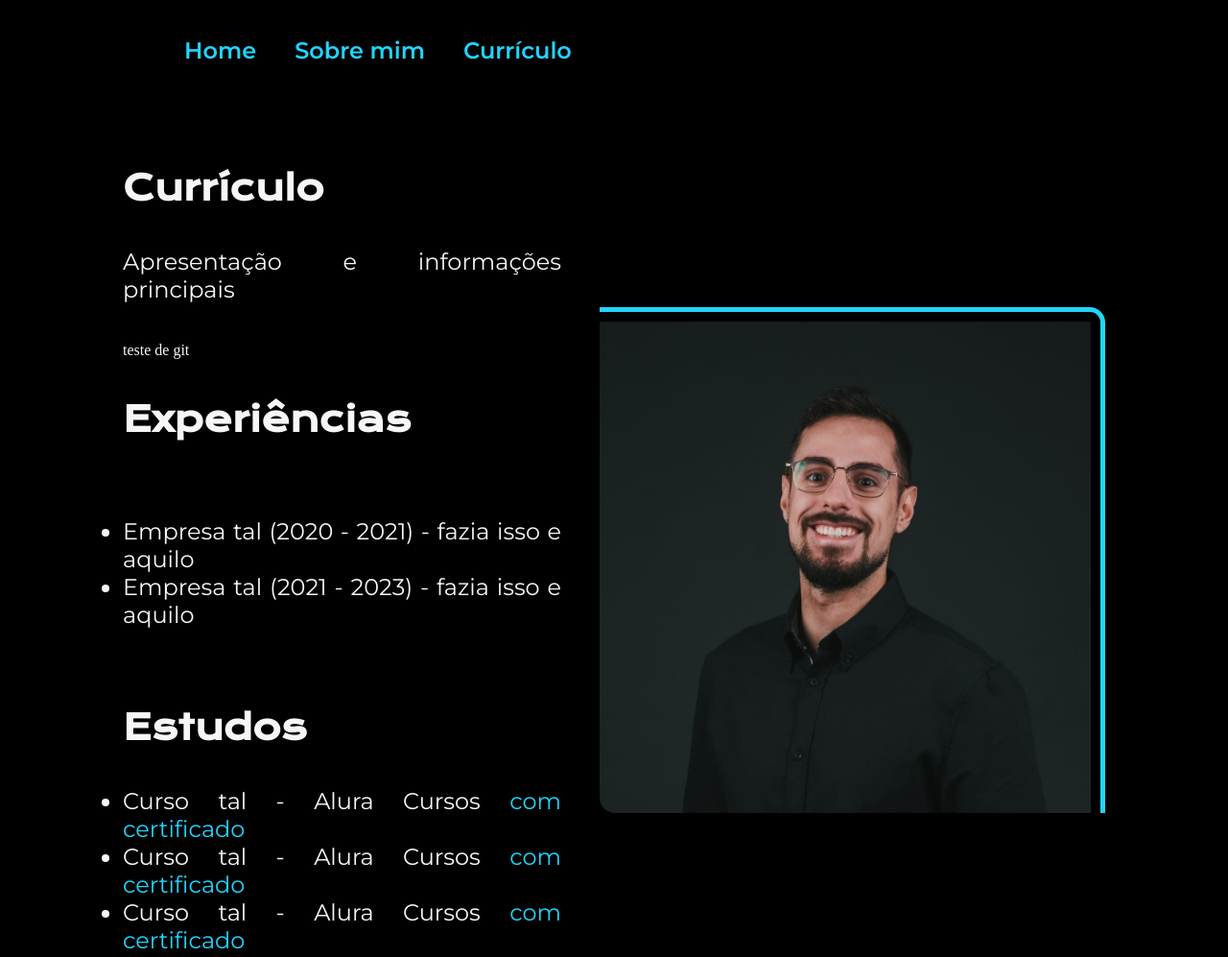
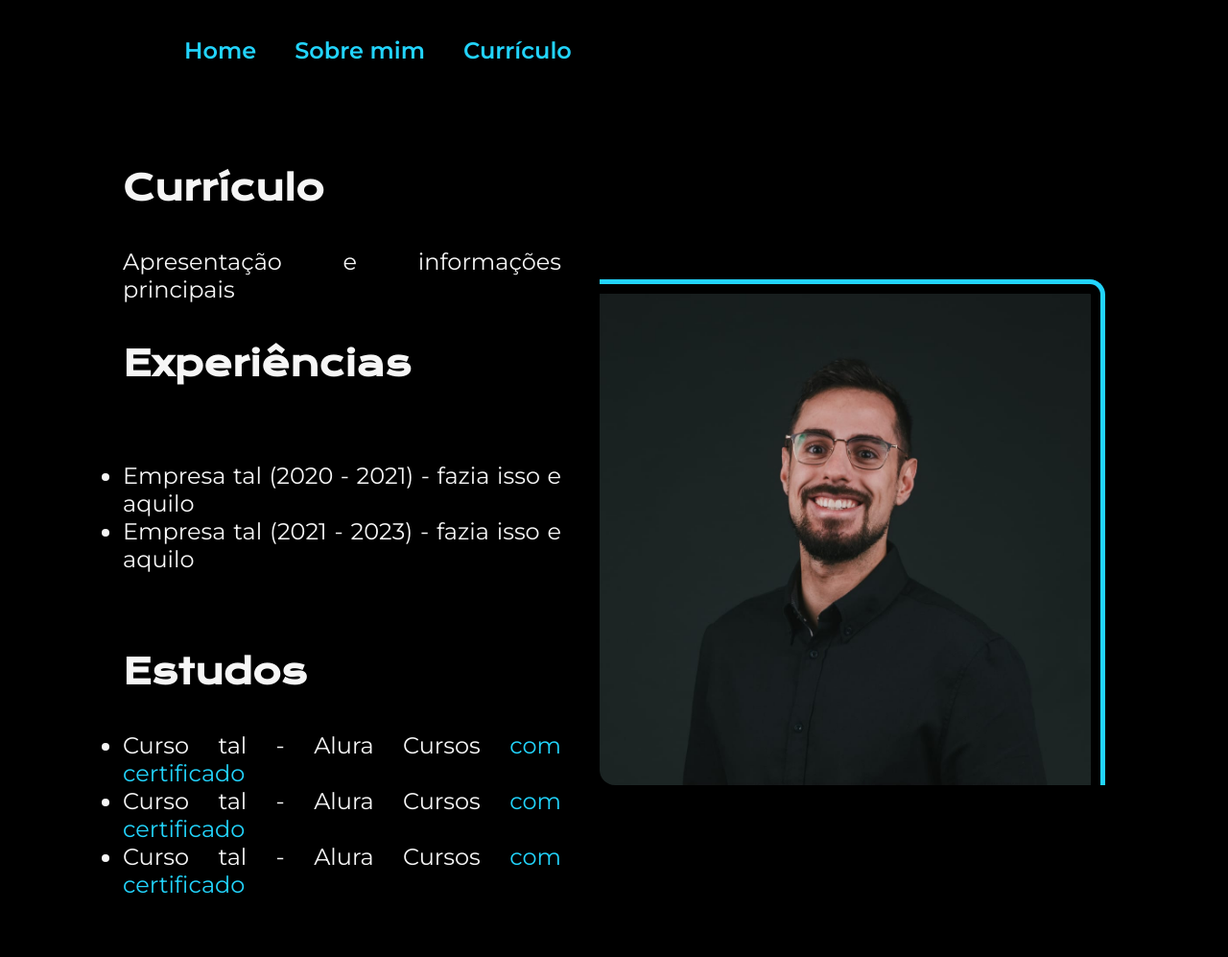
Before and after one commit to ericonobre/portifolio, a plain HTML site: page curriculum.html in a window 1280 px wide. Shown: the top 997 px of the page at 96% size. Drawn offline with nearby package versions, Linux system fonts and the light colour scheme.

Commit message:
voltando atrás teste git

```diff
--- a/curriculum.html
+++ b/curriculum.html
@@ -23,7 +23,6 @@
                     <p class="apresentacao__conteudo__texto">
                         Apresentação e informações principais
                     </p>
-                    <p>teste de git</p>
                     <h2 class="apresentacao__conteudo__titulo">Experiências</h2>
                     <p class="apresentacao__conteudo__texto">
                     <ul class="apresentacao__conteudo__texto">
```
